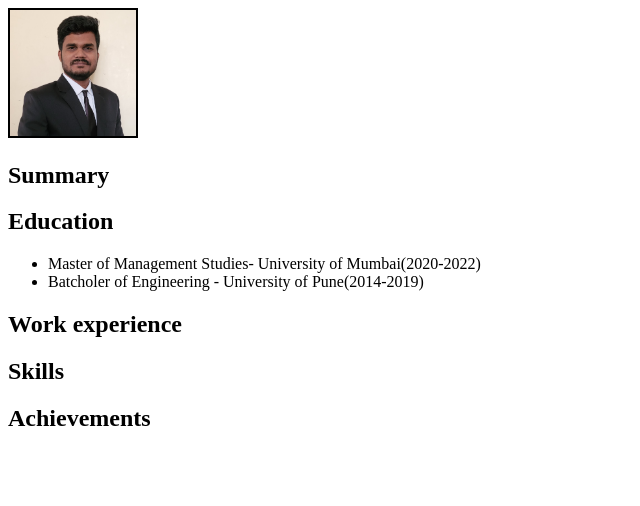
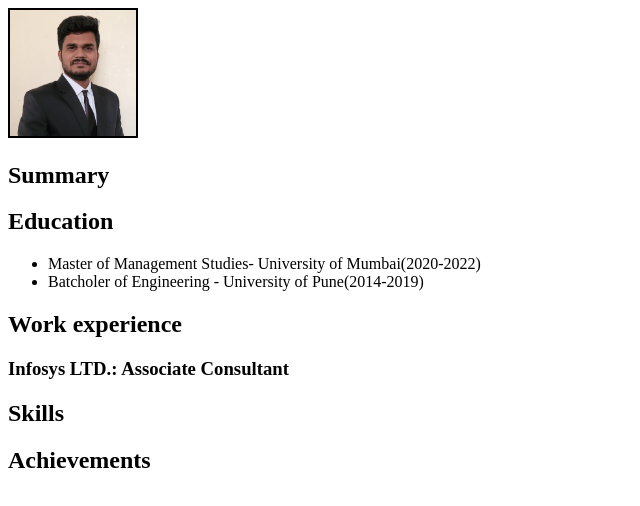
Before and after one commit to deshmukhpratik18/Portfolio, a plain HTML site: page index.html in a window 1280 px wide. Shown: the whole page, without its empty margins (0-640 px from the left). Drawn offline with Linux system fonts and the light colour scheme.

Commit message:
Added title H3 Infosys

```diff
--- a/index.html
+++ b/index.html
@@ -18,6 +18,10 @@
       <li>Batcholer of Engineering - University of Pune(2014-2019)</li>
     </ul>
     <h2>Work experience</h2>
+    <div>
+      <h3>Infosys LTD.: Associate Consultant</h3>
+      <p></p>
+    </div>
     <h2>Skills</h2>
     <h2>Achievements</h2>
   </body>
```
